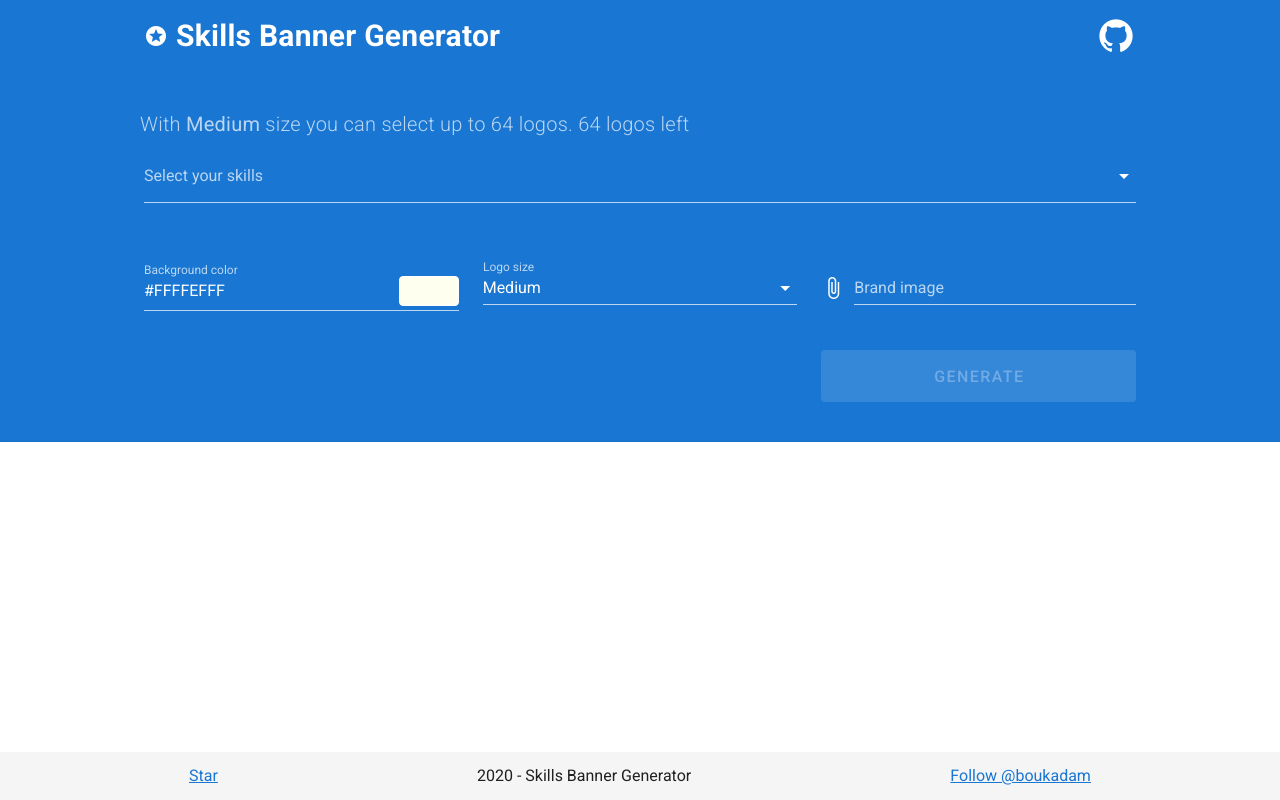
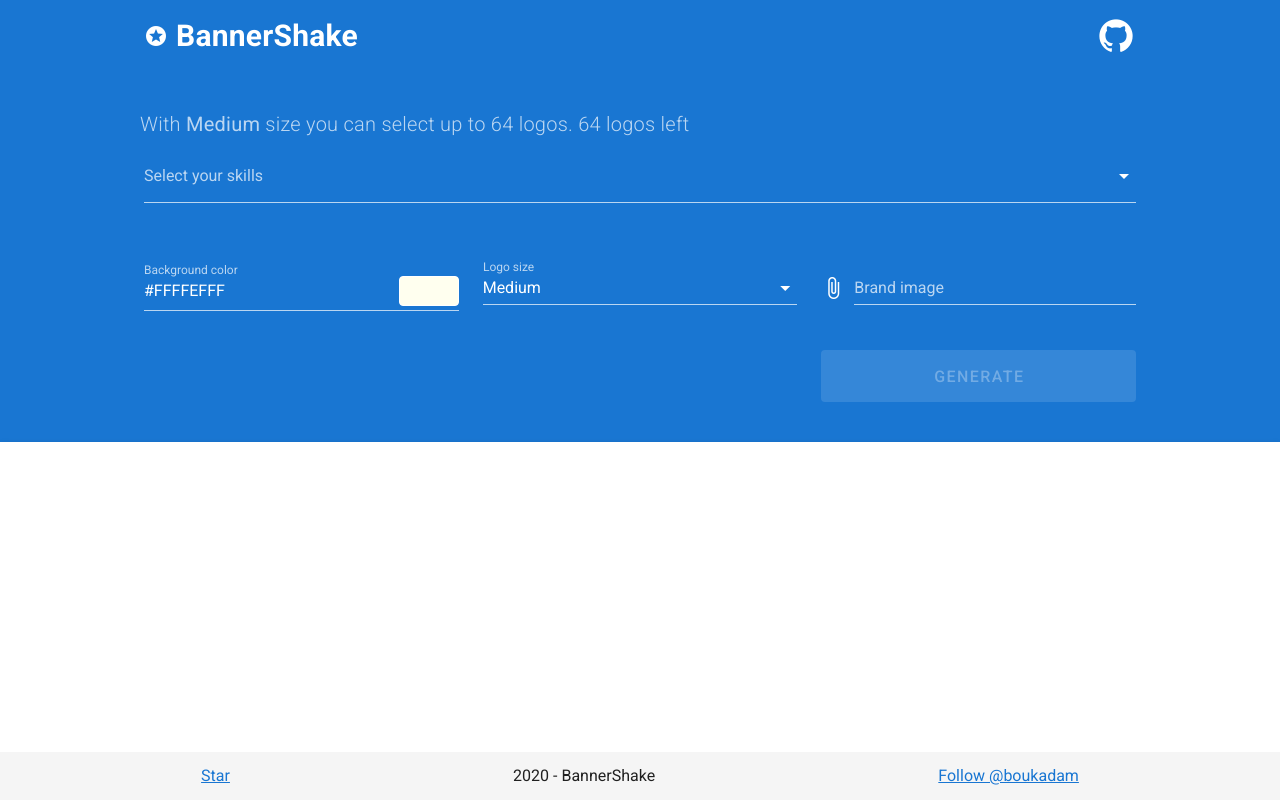
Before and after one commit to boukadam/bannershake, a Vue app: page / in a window 1280 px wide. Built offline with nearby package versions, Linux system fonts and the light colour scheme.

Commit message:
Rename to bannershake

```diff
--- a/package.json
+++ b/package.json
@@ -1,5 +1,5 @@
 {
-  "name": "skills-banner-generator",
+  "name": "bannershake",
   "version": "0.1.0",
   "private": true,
   "scripts": {
--- a/src/App.vue
+++ b/src/App.vue
@@ -4,9 +4,9 @@
       <v-card color="primary" flat tile dark max-width="1024px" class="mx-auto mb-6">
         <v-card-title>
           <v-icon>mdi-star-circle</v-icon>
-          <h2 class="ml-2">Skills Banner Generator</h2>
+          <h2 class="ml-2">BannerShake</h2>
           <v-spacer></v-spacer>
-          <a href="https://github.com/boukadam/skills-banner-generator">
+          <a href="https://github.com/boukadam/bannershake">
             <v-icon x-large>mdi-github</v-icon>
           </a>
         </v-card-title>
@@ -111,9 +111,9 @@
     </v-card>
     <v-footer padless>
       <v-container class="d-flex justify-space-around">
-        <a class="github-button" href="https://github.com/boukadam/skills-banner-generator" data-size="large" data-show-count="true"
+        <a class="github-button" href="https://github.com/boukadam/bannershake" data-size="large" data-show-count="true"
            aria-label="Star boukadam/skills-banner-generator on GitHub">Star</a>
-        <div>{{ new Date().getFullYear() }} - Skills Banner Generator</div>
+        <div>{{ new Date().getFullYear() }} - BannerShake</div>
         <a class="github-button" href="https://github.com/boukadam" data-size="large" aria-label="Follow @boukadam on GitHub">Follow @boukadam</a>
       </v-container>
     </v-footer>
```
Also changed, not shown: 1 other file (tests, documents, lock files or other folders).
